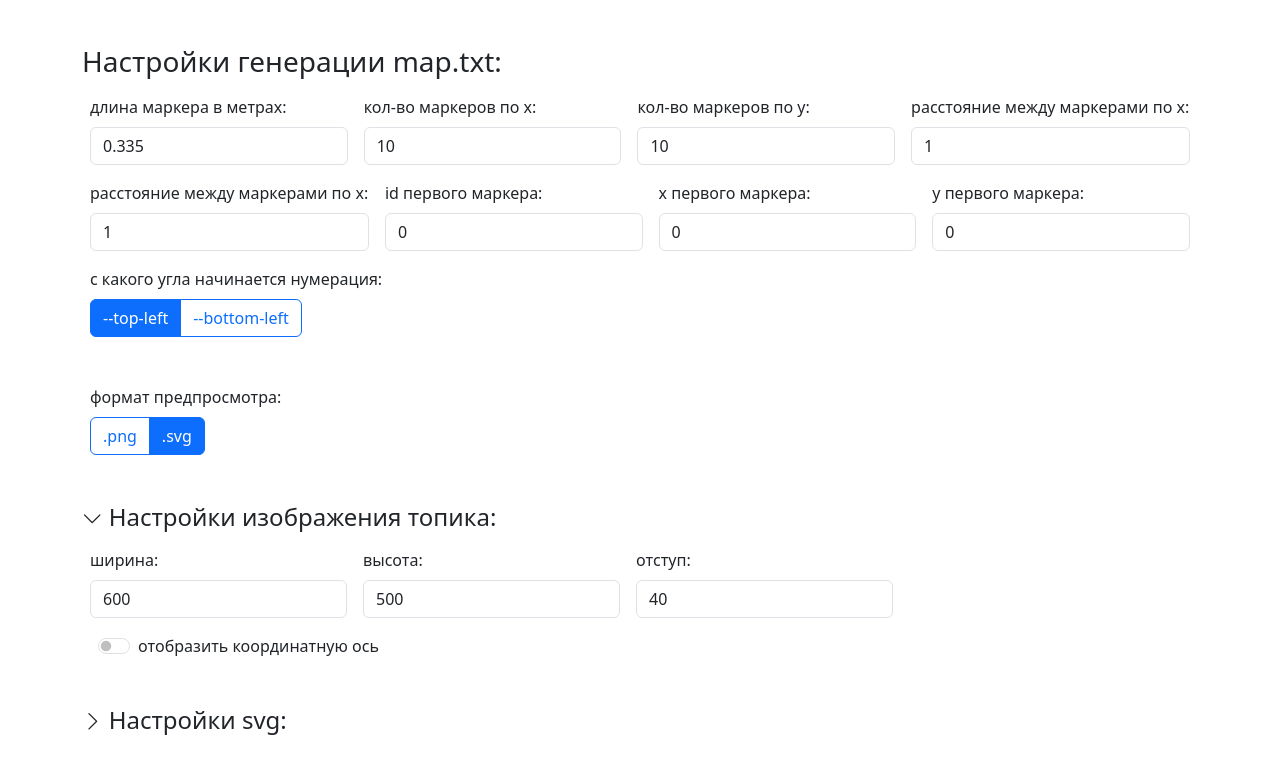
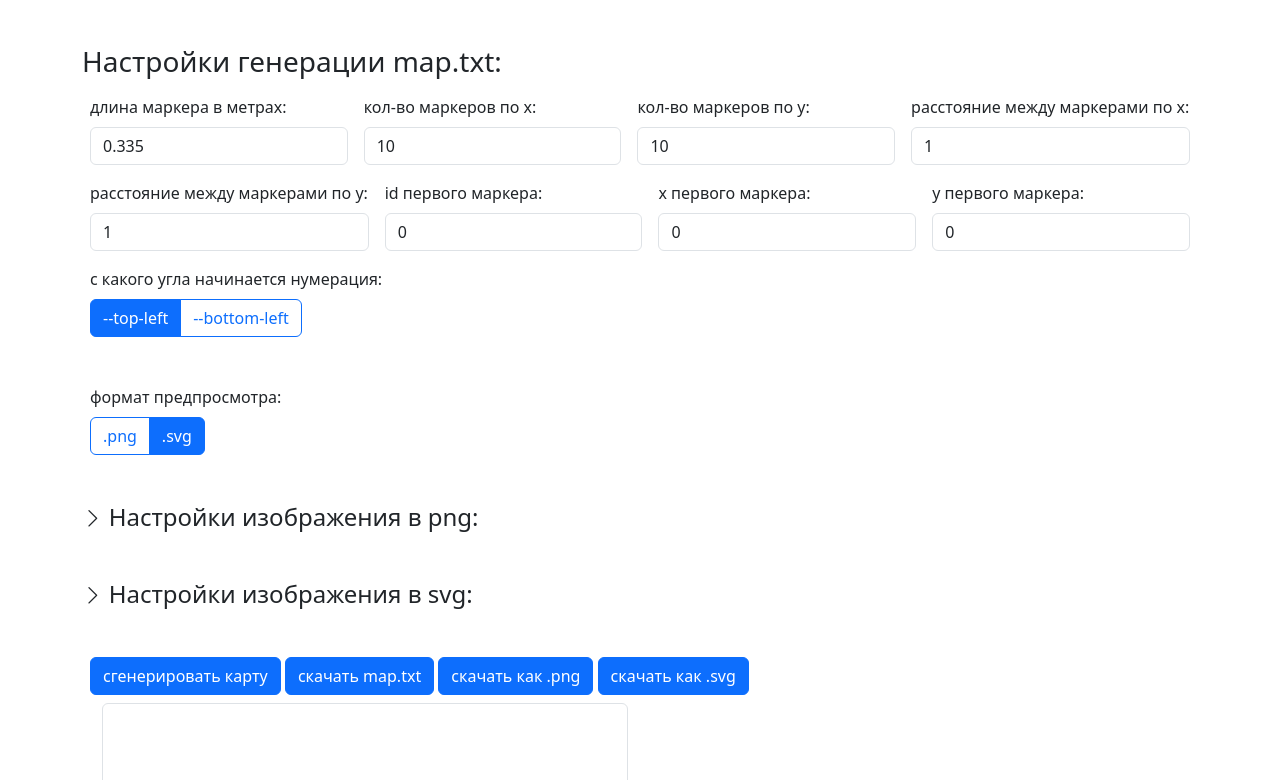
Before and after one commit to crutoboy/web_gen_arucomap, a website built with Vite: page index.html in a window 1280 px wide. Shown: the part 163-943 px from the top of the page. Built offline with nearby package versions, Linux system fonts and the light colour scheme.

Commit message:
ui: fix labels, typos and default preview settings

```diff
--- a/index.html
+++ b/index.html
@@ -74,7 +74,7 @@
                     <input class="form-control" type="number" id="dist_x" value="1">
                 </div>
                 <div class="m-2 flex-fill">
-                    <label class="form-label" for="dist_y">расстояние между маркерами по x: </label>
+                    <label class="form-label" for="dist_y">расстояние между маркерами по y: </label>
                     <input class="form-control" type="number" id="dist_y" value="1">
                 </div>
                 <div class="m-2 flex-fill">
@@ -124,19 +124,19 @@
         </div>
 
         <div class="mb-5">
-            <h4 role="button" data-bs-toggle="collapse" data-bs-target="#imageSettings" aria-expanded="true"
+            <h4 role="button" data-bs-toggle="collapse" data-bs-target="#imageSettings" aria-expanded="false"
                 aria-controls="imageSettings">
-                <i class="bi bi-chevron-down collapse-chevron"></i> Настройки изображения топика:
+                <i class="bi bi-chevron-down collapse-chevron"></i> Настройки изображения в png:
             </h4>
-            <div class="collapse show" id="imageSettings">
+            <div class="collapse" id="imageSettings">
                 <div class="d-inline-flex justify-content-between flex-wrap">
                     <div class="m-2 flex-fill">
-                        <label class="form-label" for="topic_width">ширина: </label>
+                        <label class="form-label" for="topic_width">ширина в пикселях: </label>
                         <input class="form-control" type="number" id="topic_width" value="600">
                     </div>
                     <div class="m-2 flex-fill">
-                        <label class="form-label" for="topic_height">высота: </label>
-                        <input class="form-control" type="number" id="topic_height" value="500">
+                        <label class="form-label" for="topic_height">высота в пикселях: </label>
+                        <input class="form-control" type="number" id="topic_height" value="600">
                     </div>
                     <div class="m-2 flex-fill">
                         <label class="form-label" for="topic_margin">отступ: </label>
@@ -155,7 +155,7 @@
         <div class="mb-5">
             <h4 role="button" data-bs-toggle="collapse" data-bs-target="#svgSettings" aria-expanded="false"
                 aria-controls="svgSettings">
-                <i class="bi bi-chevron-down collapse-chevron"></i> Настройки svg:
+                <i class="bi bi-chevron-down collapse-chevron"></i> Настройки изображения в svg:
             </h4>
             <div class="collapse" id="svgSettings">
 
@@ -165,7 +165,7 @@
                         <input class="form-control" type="number" id="svg_pxpm" value="200">
                     </div>
                     <div class="m-2 flex-fill">
-                        <label class="form-label" for="svg_margin">отсутпы: </label>
+                        <label class="form-label" for="svg_margin">отсутп: </label>
                         <input class="form-control" type="number" id="svg_margin" value="40">
                     </div>
                 </div>
@@ -180,10 +180,10 @@
         </div>
 
         <div class="m-2">
-            <button id="generate_button" class="btn btn-primary">сгененрировать карту</button>
+            <button id="generate_button" class="btn btn-primary">сгенерировать карту</button>
             <button id="download_maptxt_button" class="btn btn-primary">скачать map.txt</button>
-            <button id="download_topic_button" class="btn btn-primary">скачать топик</button>
-            <button id="saveSVG" class="btn btn-primary">скачать svg</button>
+            <button id="download_topic_button" class="btn btn-primary">скачать как .png</button>
+            <button id="saveSVG" class="btn btn-primary">скачать как .svg</button>
         </div>
 
         <div class="m-2 row">
```
